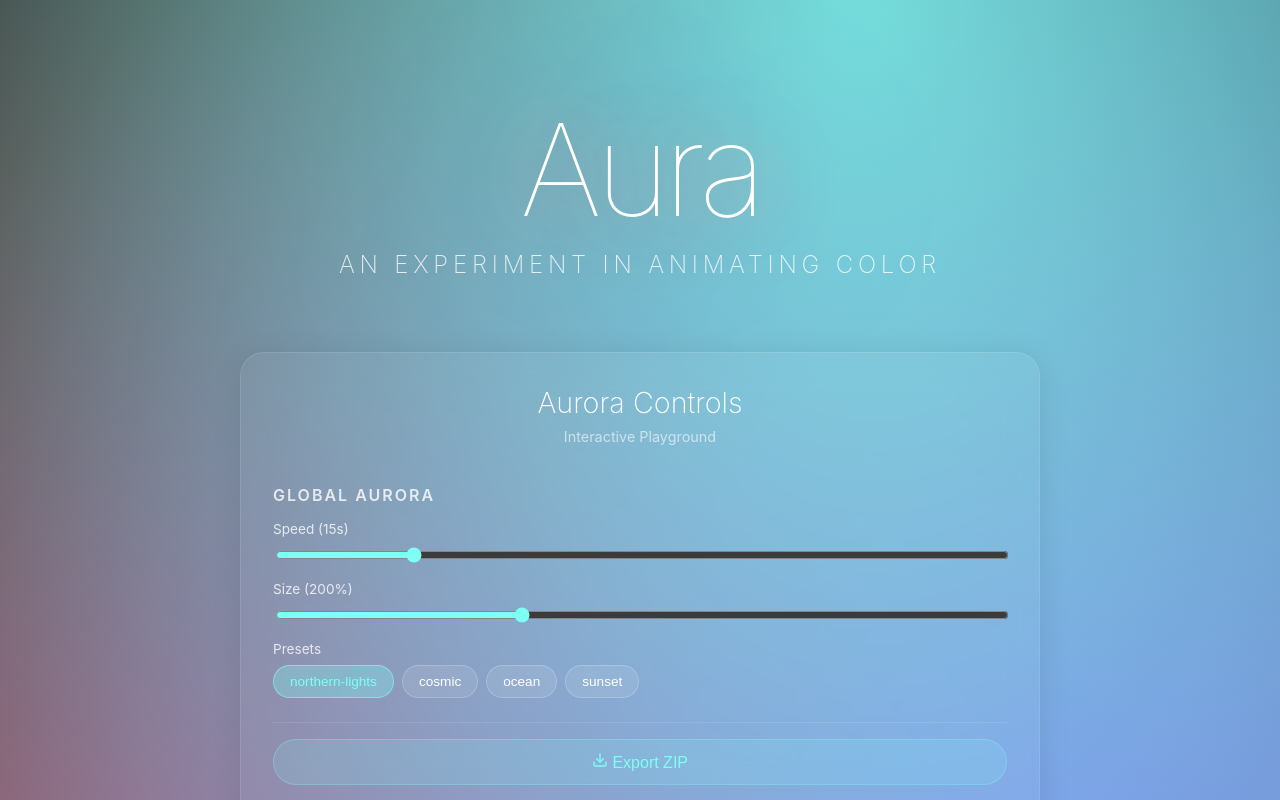
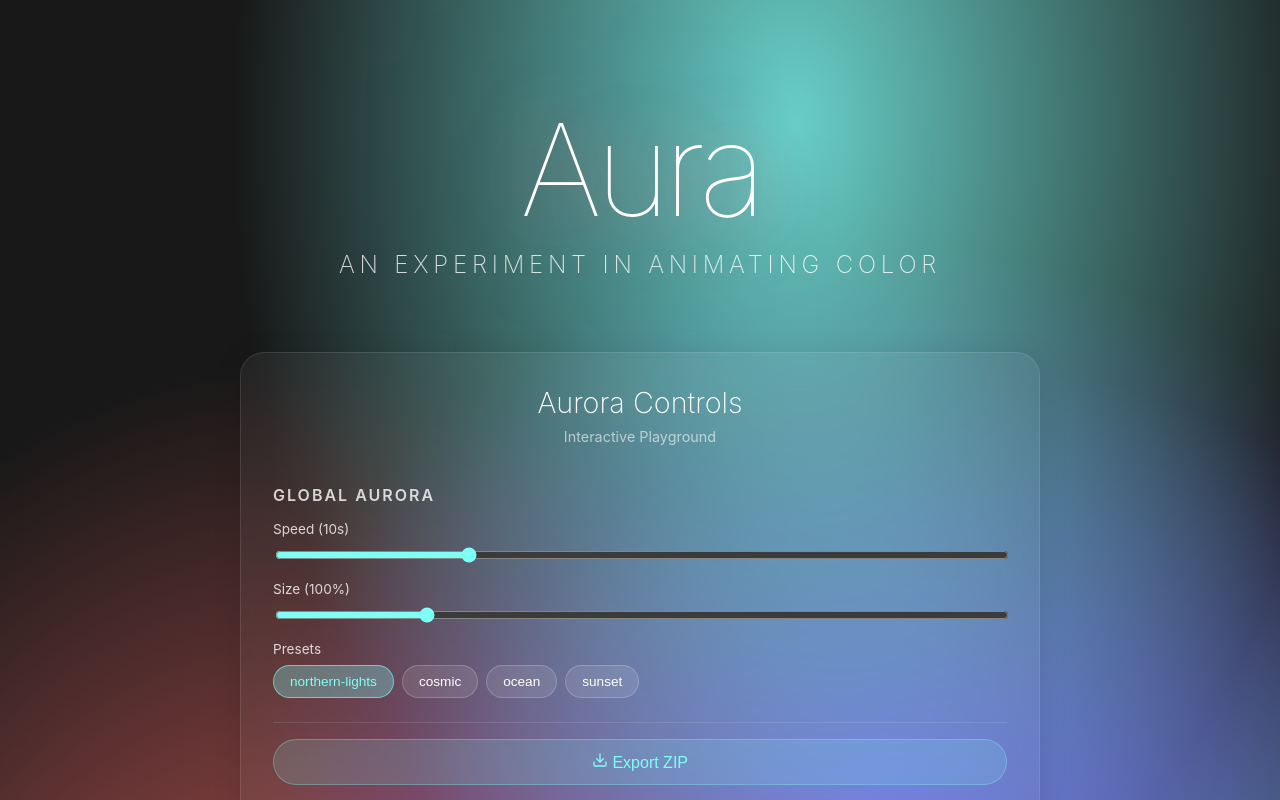
Before and after one commit to anthonymjones/aurora-poc, an Angular app: page / in a window 1280 px wide. Built offline with nearby package versions, Linux system fonts and the light colour scheme.

Commit message:
feat: adjust size/speed defaults and ranges

```diff
--- a/src/app/app.ts
+++ b/src/app/app.ts
@@ -68,7 +68,7 @@ const PRESETS: Record<string, AuroraLayer[]> = {
 
               <div class="input-row">
                 <label>Speed ({{ auraSpeed() }}s)</label>
-                <input type="range" min="5" max="60" step="1"
+                <input type="range" min="3" max="30" step="1"
                   [ngModel]="auraSpeed()"
                   (ngModelChange)="auraSpeed.set($event)"
                 >
@@ -76,7 +76,7 @@ const PRESETS: Record<string, AuroraLayer[]> = {
 
               <div class="input-row">
                 <label>Size ({{ auraSize() }}%)</label>
-                <input type="range" min="100" max="400" step="10"
+                <input type="range" min="50" max="300" step="10"
                   [ngModel]="auraSize()"
                   (ngModelChange)="auraSize.set($event)"
                 >
@@ -411,8 +411,8 @@ const PRESETS: Record<string, AuroraLayer[]> = {
 })
 export class App {
   auroraLayers = signal<AuroraLayer[]>(structuredClone(DEFAULT_LAYERS));
-  auraSize = signal<number>(200);
-  auraSpeed = signal<number>(15);
+  auraSize = signal<number>(100);
+  auraSpeed = signal<number>(10);
   activePreset = signal<string | null>('northern-lights');
 
   auraSizeString = computed(() => `${this.auraSize()}%`);
```
